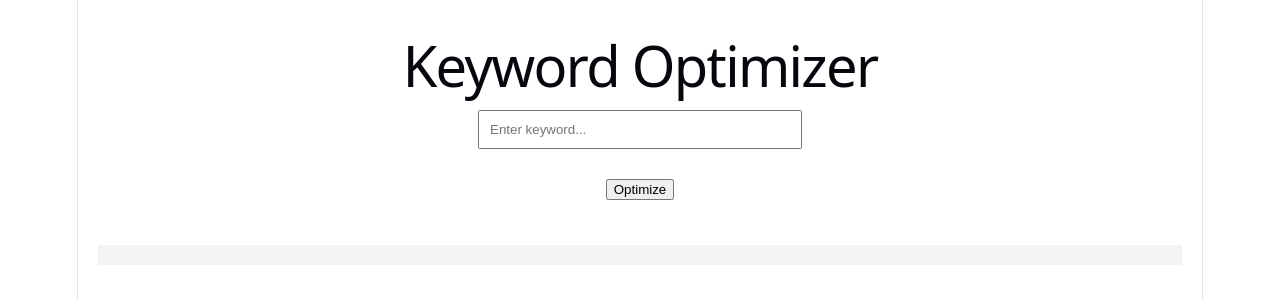
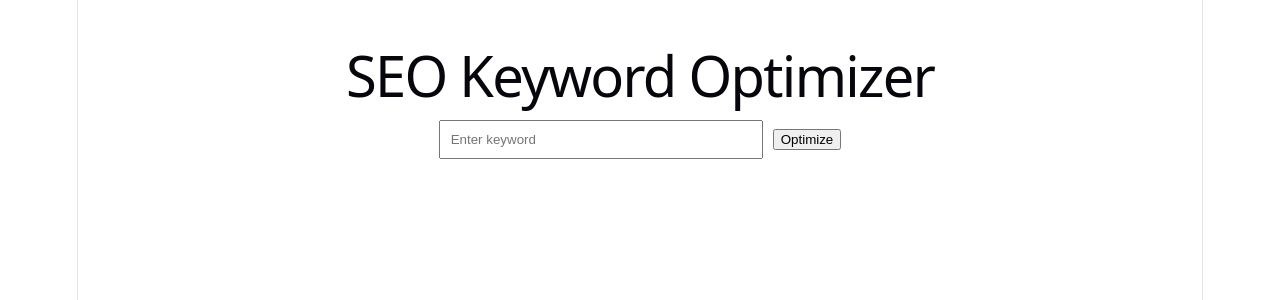
Before and after one commit to williamgitahi-hub/OptiSEO-Frontend, a React app: page / in a window 1280 px wide. Shown: the top 300 px of the page. Built offline with nearby package versions, Linux system fonts and the light colour scheme; the HTML template or start-up script is replaced by a standard one.

Commit message:
upgrade ui and seo output

```diff
--- a/src/App.jsx
+++ b/src/App.jsx
@@ -3,55 +3,55 @@ import "./App.css";
 
 function App() {
   const [keyword, setKeyword] = useState("");
-  const [result, setResult] = useState("");
+  const [data, setData] = useState(null);
   const [loading, setLoading] = useState(false);
 
-  const optimizeKeyword = async () => {
-    try {
+  const optimize = async () => {
     setLoading(true);
-      setResult("");
+    setData(null);
 
     const res = await fetch("https://optiseo.onrender.com/optimize", {
       method: "POST",
-        headers: {
-          "Content-Type": "application/json"
-        },
+      headers: { "Content-Type": "application/json" },
       body: JSON.stringify({ keyword })
     });
 
-      const data = await res.json();
-      setResult(JSON.stringify(data, null, 2));
-    } catch (error) {
-      console.error("Error:", error);
-      setResult("Error connecting to backend");
-    } finally {
+    const result = await res.json();
+    setData(result);
     setLoading(false);
-    }
   };
 
   return (
-    <div style={{ padding: "20px", fontFamily: "Arial" }}>
-      <h1>Keyword Optimizer</h1>
+    <div style={{ padding: "30px", fontFamily: "Arial" }}>
+      <h1>SEO Keyword Optimizer</h1>
 
       <input
-        type="text"
         value={keyword}
-        placeholder="Enter keyword..."
         onChange={(e) => setKeyword(e.target.value)}
+        placeholder="Enter keyword"
         style={{ padding: "10px", width: "300px" }}
       />
 
-      <br /><br />
-
-      <button onClick={optimizeKeyword} disabled={loading}>
-        {loading ? "Optimizing..." : "Optimize"}
+      <button onClick={optimize} style={{ marginLeft: "10px" }}>
+        Optimize
       </button>
 
-      <br /><br />
+      {loading && <p>Analyzing keyword...</p>}
 
-      <pre style={{ background: "#f4f4f4", padding: "10px" }}>
-        {result}
-      </pre>
+      {data && (
+        <div style={{ marginTop: "20px" }}>
+          <h3>Keyword: {data.keyword}</h3>
+          <p>SEO Score: {data.seo_score}</p>
+          <p>Difficulty: {data.difficulty}</p>
+
+          <h4>Suggestions:</h4>
+          <ul>
+            {data.suggestions.map((s, i) => (
+              <li key={i}>{s}</li>
+            ))}
+          </ul>
+        </div>
+      )}
     </div>
   );
 }
```
Lines whose indentation alone changed are shown as unchanged.
